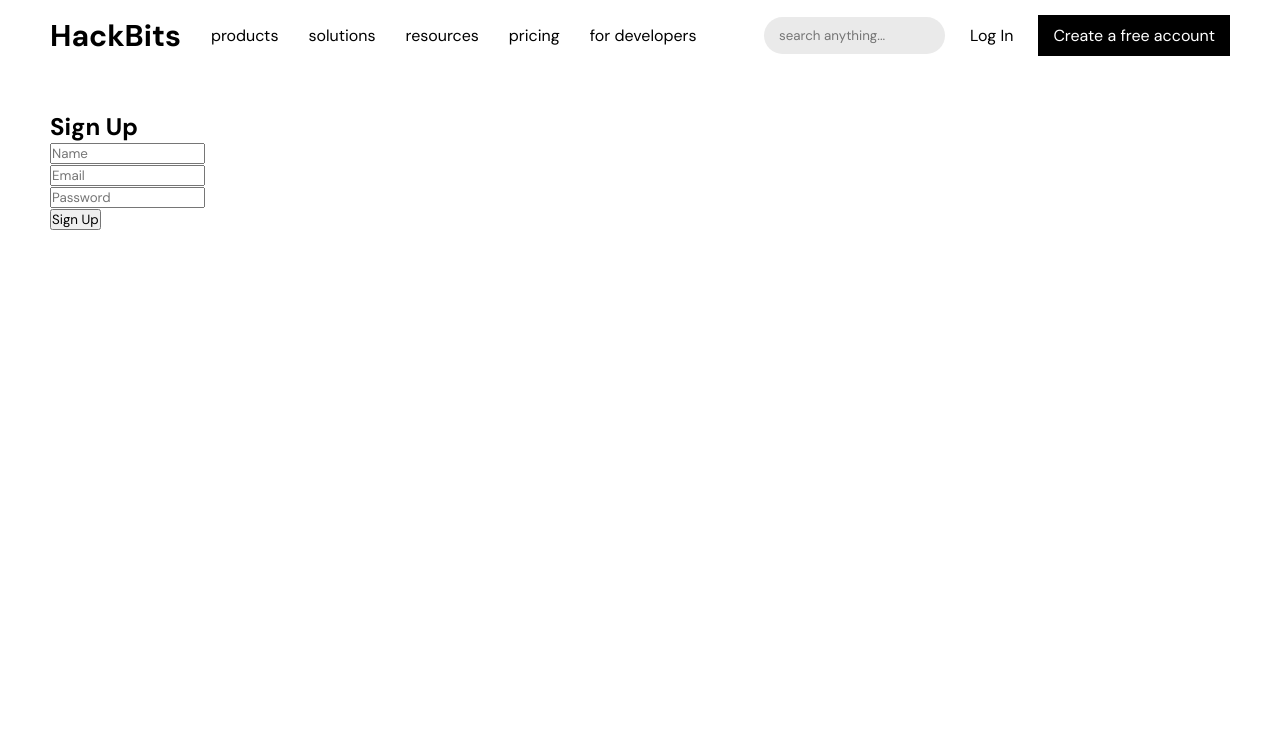
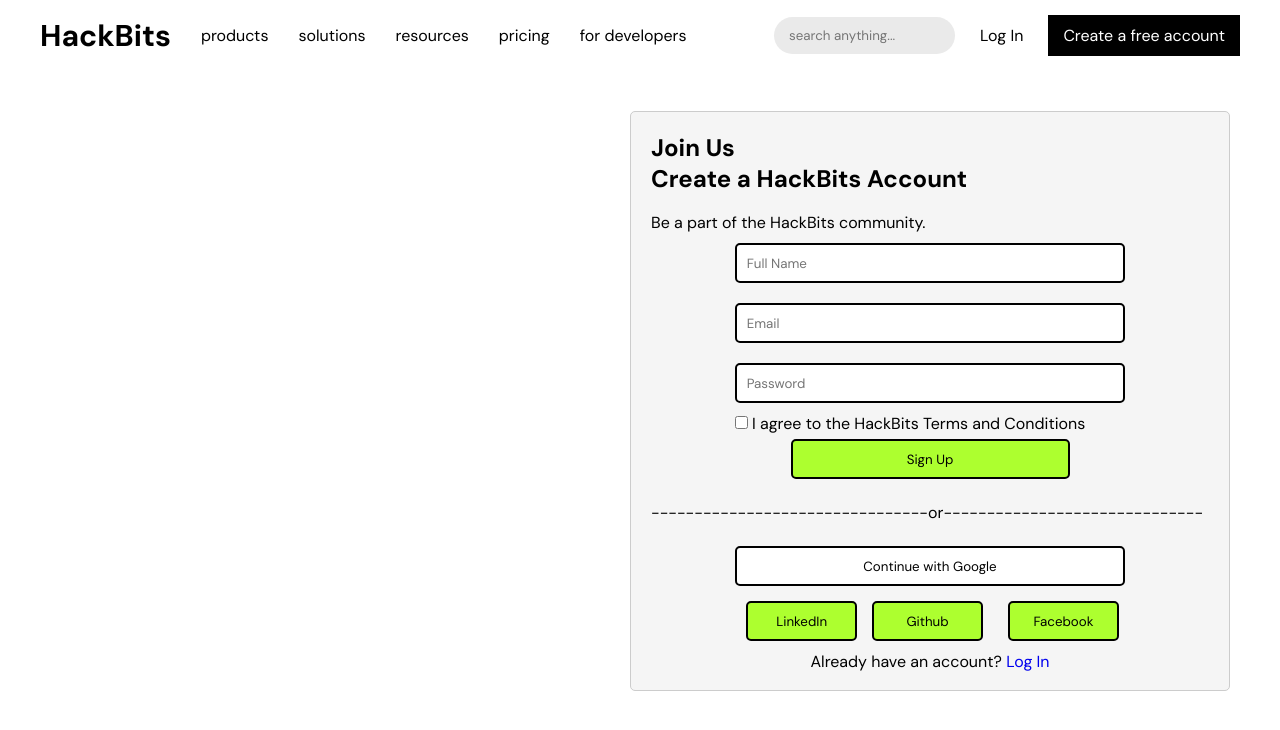
Before and after one commit to Hackbits/Flask_dev, a Flask app: page /signup in a window 1280 px wide. Shown: the top 730 px of the page. Run offline with Flask 3, Linux system fonts and the light colour scheme.

Commit message:
Minor CSS changes and login forms using post and get methods

```diff
--- a/Project/app.py
+++ b/Project/app.py
@@ -1,4 +1,4 @@
-from flask import Flask,render_template
+from flask import Flask,render_template,request, redirect, url_for, session, Response
 
 app = Flask(__name__)
 
@@ -26,8 +26,17 @@
 def for_developers():
     return render_template("for-developers.html")
 
-@app.route("/login")
+@app.route("/login", methods = ["GET", "POST"])
 def login():
+    return render_template("login.html")
+    if request.method == "POST":
+        username = request.form.get("username")
+        password = request.form.get("password")
+        if username == "admin" and password == "12345678":
+            session["user"] = username
+            return redirect(url_for("home"))
+        else:
+            return render_template("login.html", error="Invalid credentials")
     return render_template("login.html")
 
 @app.route("/signup")
--- a/Project/static/gobal.css
+++ b/Project/static/gobal.css
@@ -12,7 +12,7 @@
 }
 
 nav {
-  padding: 15px 50px;
+  padding: 15px 40px;
   display: flex;
   display: flex;
   align-items: center;
--- a/Project/templates/forgotpassword.html
+++ b/Project/templates/forgotpassword.html
@@ -3,7 +3,7 @@
 <style>
   .forgot-password-container {
     max-width: 600px;
-    height: 550px;
+    height: 560px;
     margin-left: auto;
     padding: 20px;
     border: 1px solid #ccc;
@@ -18,6 +18,7 @@
     border: 2px solid black;
     border-radius: 5px;
     margin: 10px 15%;
+    padding: 10px;
   }
   button {
     width: 70%;
--- a/Project/templates/signup.html
+++ b/Project/templates/signup.html
@@ -1,11 +1,125 @@
 {% extends "base.html"%} {% block title %} Sign Up{% endblock %} {% block
 content %}
-<h2>Sign Up</h2>
-<form>
-  <input type="text" name="Name" id="Name" placeholder="Name" /> <br />
-  <input type="text" name="Email" id="Email" placeholder="Email" /> <br />
-  <input type="password" name="Password" id="Password" placeholder="Password" />
+<style>
+  .signup-container {
+    max-width: 600px;
+    height: 580px;
+    margin-left: auto;
+    padding: 20px;
+    border: 1px solid #ccc;
+    border-radius: 5px;
+    font-family: Arial, sans-serif;
+    background-color: whitesmoke;
+  }
+  #Name,
+  #Email,
+  #Password {
+    width: 70%;
+    height: 40px;
+    border: 2px solid black;
+    border-radius: 5px;
+    margin: 10px 15%;
+    padding: 10px;
+  }
+  #signUp {
+    width: 50%;
+    height: 40px;
+    border: 2px solid black;
+    border-radius: 5px;
+    background-color: greenyellow;
+    margin: 5px 25%;
+  }
+  #terms {
+    margin-left: 15%;
+  }
+  #ExistingAccount {
+    text-align: center;
+  }
+</style>
+<div class="signup-container">
+  <h2>Join Us</h2>
+  <h2>Create a HackBits Account</h2>
   <br />
-  <button type="submit">Sign Up</button>
-</form>
+  <p>Be a part of the HackBits community.</p>
+  <form>
+    <input type="text" name="Name" id="Name" placeholder="Full Name" required />
+    <br />
+    <input type="text" name="Email" id="Email" placeholder="Email" required />
+    <br />
+    <input
+      type="password"
+      name="Password"
+      id="Password"
+      placeholder="Password"
+      required
+      minlength="8"
+      maxlength="10"
+    />
+    <br />
+    <input type="checkbox" id="terms" name="terms" required />
+    <label for="terms">I agree to the HackBits Terms and Conditions</label>
+    <br />
+    <button type="submit" id="signUp">Sign Up</button>
+  </form>
+  <br />
+  <p>--------------------------------or------------------------------</p>
+  <br />
+  <div>
+    <button
+      type="submit"
+      style="
+        width: 70%;
+        height: 40px;
+        border: 2px solid black;
+        border-radius: 5px;
+        background-color: white;
+        margin: 5px 15%;
+      "
+    >
+      Continue with Google
+    </button>
+    <button
+      type="submit"
+      style="
+        width: 20%;
+        height: 40px;
+        border: 2px solid black;
+        border-radius: 5px;
+        background-color: greenyellow;
+        margin-left: 17%;
+      "
+    >
+      LinkedIn
+    </button>
+    <button
+      type="submit"
+      style="
+        width: 20%;
+        height: 40px;
+        border: 2px solid black;
+        border-radius: 5px;
+        background-color: greenyellow;
+        margin: 10px;
+      "
+    >
+      Github
+    </button>
+    <button
+      type="submit"
+      style="
+        width: 20%;
+        height: 40px;
+        border: 2px solid black;
+        border-radius: 5px;
+        background-color: greenyellow;
+        margin: 10px;
+      "
+    >
+      Facebook
+    </button>
+    <p id="ExistingAccount">
+      Already have an account? <a href="/login">Log In</a>
+    </p>
+  </div>
+</div>
 {% endblock %}
```
Also changed, not shown: Project/templates/login.html (+4 -9 lines).
